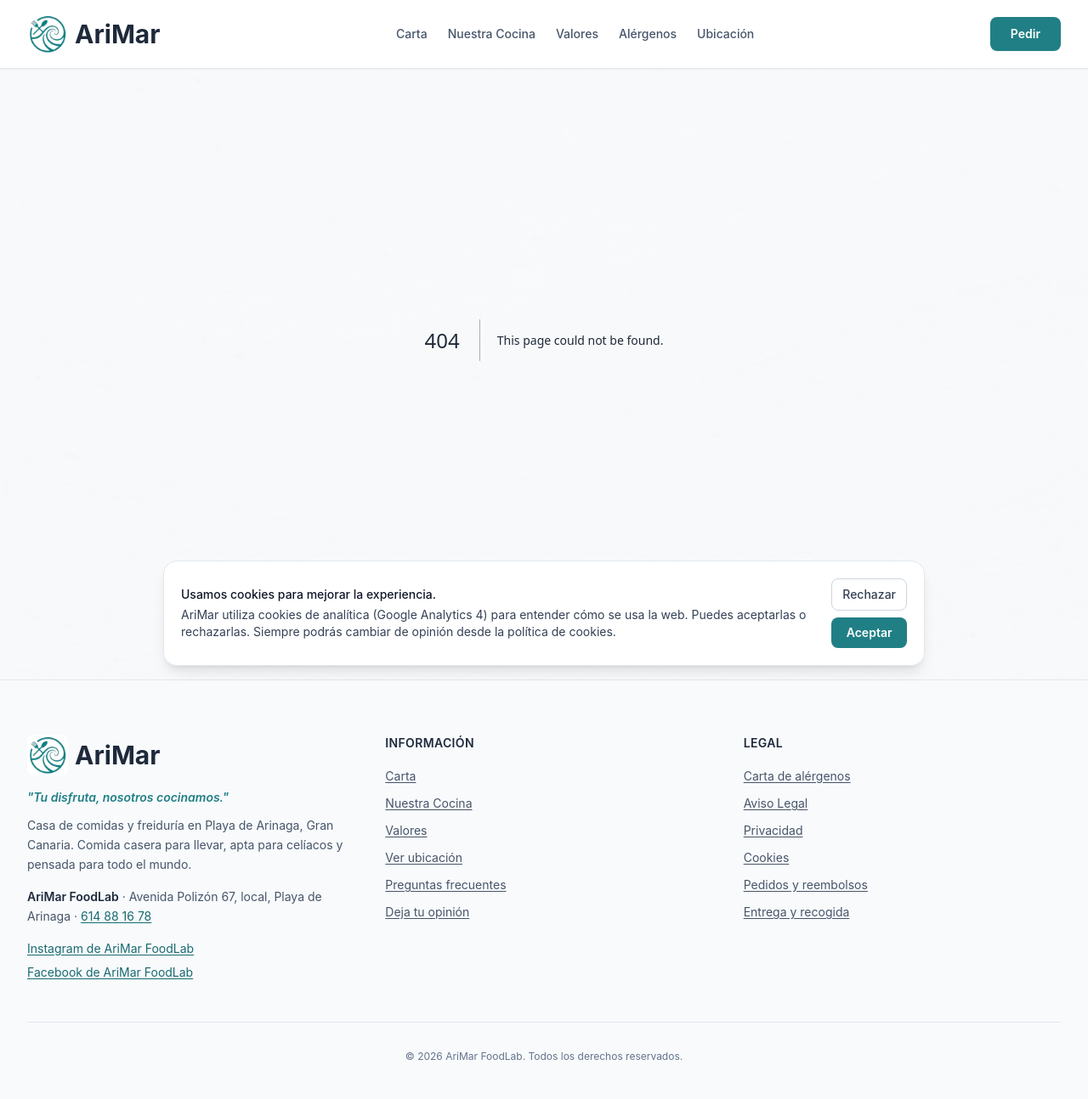
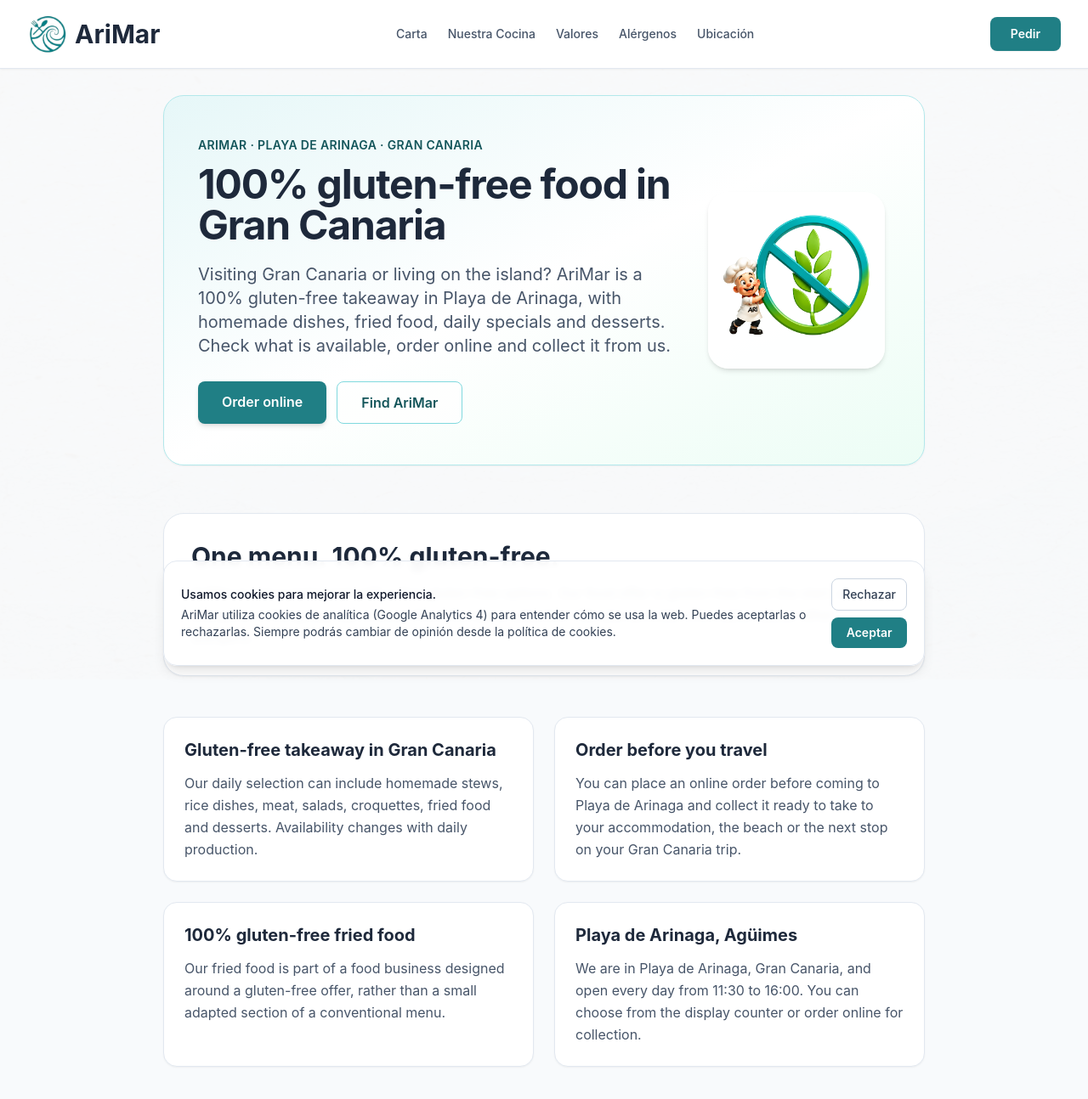
Before and after one commit to talaverilla85/ArimarWeb, a Next.js app: page /en/gluten-free-gran-canaria in a window 1280 px wide. Before the commit this address had no page. Shown: the top 1294 px of the page at 85% size. Built offline with nearby package versions, Linux system fonts and the light colour scheme.

Commit message:
SEO: add English gluten-free Gran Canaria landing page

```diff
--- /dev/null
+++ b/app/en/gluten-free-gran-canaria/page.tsx
@@ -0,0 +1,127 @@
+import type { Metadata } from 'next'
+import Image from 'next/image'
+import Link from 'next/link'
+import { SIN_GLUTEN_ALT, SIN_GLUTEN_IMAGE } from '@/components/SinGlutenBlock'
+
+export const metadata: Metadata = {
+  title: 'Gluten Free Gran Canaria: 100% Gluten-Free Food | AriMar',
+  description:
+    '100% gluten-free takeaway food in Gran Canaria. Homemade dishes, fried food and online ordering for collection at AriMar in Playa de Arinaga.',
+  alternates: {
+    canonical: '/en/gluten-free-gran-canaria',
+    languages: {
+      'es-ES': '/sin-gluten-gran-canaria',
+      'en': '/en/gluten-free-gran-canaria',
+    },
+  },
+  openGraph: {
+    title: 'Gluten Free Gran Canaria: 100% Gluten-Free Food | AriMar',
+    description:
+      'A 100% gluten-free takeaway in Gran Canaria. Order online and collect in Playa de Arinaga.',
+    type: 'website',
+    url: 'https://arimarfoodlab.es/en/gluten-free-gran-canaria',
+  },
+}
+
+const faqs = [
+  ['Is AriMar 100% gluten-free?', 'Yes. AriMar is a 100% gluten-free takeaway and food shop in Playa de Arinaga, Gran Canaria.'],
+  ['Can I order before travelling to AriMar?', 'Yes. You can check what is available and place your order online before coming to collect it.'],
+  ['Is AriMar only for people with coeliac disease?', 'No. We make homemade food for everyone, with one gluten-free menu for the whole group.'],
+  ['Where is AriMar?', 'AriMar is in Playa de Arinaga, Agüimes, on the island of Gran Canaria.'],
+]
+
+export default function GlutenFreeGranCanariaPage() {
+  const faqJsonLd = {
+    '@context': 'https://schema.org',
+    '@type': 'FAQPage',
+    mainEntity: faqs.map(([q, a]) => ({
+      '@type': 'Question',
+      name: q,
+      acceptedAnswer: { '@type': 'Answer', text: a },
+    })),
+  }
+
+  return (
+    <div className="pt-28 pb-20 px-4 sm:px-6 lg:px-8">
+      <script type="application/ld+json" dangerouslySetInnerHTML={{ __html: JSON.stringify(faqJsonLd) }} />
+      <div className="max-w-4xl mx-auto">
+        <header className="rounded-3xl border border-primary-100 bg-gradient-to-br from-primary-50 via-white to-emerald-50 px-6 py-10 md:px-10 md:py-12 mb-14 shadow-sm">
+          <div className="grid gap-8 md:grid-cols-[1fr_220px] md:items-center">
+            <div>
+              <p className="text-sm font-semibold uppercase tracking-wide text-primary-700 mb-3">AriMar · Playa de Arinaga · Gran Canaria</p>
+              <h1 className="text-4xl md:text-5xl font-bold text-slate-800 mb-5 tracking-tight">100% gluten-free food in Gran Canaria</h1>
+              <p className="text-lg md:text-xl text-slate-600 leading-relaxed">
+                Visiting Gran Canaria or living on the island? AriMar is a 100% gluten-free takeaway in Playa de Arinaga,
+                with homemade dishes, fried food, daily specials and desserts. Check what is available, order online and collect it from us.
+              </p>
+              <div className="mt-7 flex flex-col sm:flex-row gap-3">
+                <Link href="/hoy" className="inline-flex justify-center px-7 py-3 bg-primary-500 text-white font-semibold rounded-lg hover:bg-primary-600 transition-colors shadow-md">Order online</Link>
+                <Link href="/contacto" className="inline-flex justify-center px-7 py-3 border border-primary-200 bg-white/70 text-primary-700 font-semibold rounded-lg hover:bg-primary-50 transition-colors">Find AriMar</Link>
+              </div>
+            </div>
+            <div className="mx-auto w-44 md:w-52">
+              <div className="rounded-3xl border border-white/80 bg-white/90 p-3 shadow-md">
+                <Image src={SIN_GLUTEN_IMAGE} alt={SIN_GLUTEN_ALT} width={260} height={220} className="h-auto w-full object-contain" priority />
+              </div>
+            </div>
+          </div>
+        </header>
+
+        <section className="mb-12 rounded-3xl border border-slate-200 bg-white px-6 py-8 md:px-8 shadow-sm">
+          <h2 className="text-2xl md:text-3xl font-bold text-slate-800 mb-3">One menu. 100% gluten-free.</h2>
+          <p className="text-slate-600 leading-relaxed">
+            AriMar is not a restaurant with a few gluten-free options. Our food offer is gluten-free from the start,
+            so everyone in the group can choose from the same selection. We also provide information about other allergens.
+          </p>
+        </section>
+
+        <div className="grid grid-cols-1 md:grid-cols-2 gap-6 mb-12">
+          <section className="rounded-2xl border border-slate-200 bg-white p-6 shadow-sm">
+            <h2 className="text-xl font-bold text-slate-800 mb-3">Gluten-free takeaway in Gran Canaria</h2>
+            <p className="text-slate-600 leading-relaxed">Our daily selection can include homemade stews, rice dishes, meat, salads, croquettes, fried food and desserts. Availability changes with daily production.</p>
+          </section>
+          <section className="rounded-2xl border border-slate-200 bg-white p-6 shadow-sm">
+            <h2 className="text-xl font-bold text-slate-800 mb-3">Order before you travel</h2>
+            <p className="text-slate-600 leading-relaxed">You can place an online order before coming to Playa de Arinaga and collect it ready to take to your accommodation, the beach or the next stop on your Gran Canaria trip.</p>
+          </section>
+          <section className="rounded-2xl border border-slate-200 bg-white p-6 shadow-sm">
+            <h2 className="text-xl font-bold text-slate-800 mb-3">100% gluten-free fried food</h2>
+            <p className="text-slate-600 leading-relaxed">Our fried food is part of a food business designed around a gluten-free offer, rather than a small adapted section of a conventional menu.</p>
+          </section>
+          <section className="rounded-2xl border border-slate-200 bg-white p-6 shadow-sm">
+            <h2 className="text-xl font-bold text-slate-800 mb-3">Playa de Arinaga, Agüimes</h2>
+            <p className="text-slate-600 leading-relaxed">We are in Playa de Arinaga, Gran Canaria, and open every day from 11:30 to 16:00. You can choose from the display counter or order online for collection.</p>
+          </section>
+        </div>
+
+        <section className="mb-12 rounded-3xl bg-slate-900 px-6 py-9 md:px-10 text-white">
+          <h2 className="text-2xl md:text-3xl font-bold mb-4">Gluten-free food sorted before you arrive</h2>
+          <p className="text-white/80 leading-relaxed mb-6">
+            If you are planning a holiday in Gran Canaria, you can check AriMar before travelling, order online and collect your food when you pass through Playa de Arinaga.
+          </p>
+          <Link href="/hoy" className="inline-flex justify-center px-7 py-3 bg-primary-500 text-white font-semibold rounded-lg hover:bg-primary-600 transition-colors">See today's food and order</Link>
+        </section>
+
+        <section className="mb-12">
+          <h2 className="text-2xl md:text-3xl font-bold text-slate-800 mb-5">Gluten-free Gran Canaria: quick questions</h2>
+          <div className="space-y-3">
+            {faqs.map(([q, a]) => (
+              <details key={q} className="rounded-2xl border border-slate-200 bg-white px-5 py-4 shadow-sm">
+                <summary className="cursor-pointer font-semibold text-slate-800">{q}</summary>
+                <p className="pt-3 text-slate-600 leading-relaxed">{a}</p>
+              </details>
+            ))}
+          </div>
+        </section>
+
+        <div className="flex flex-wrap gap-3">
+          <Link href="/sin-gluten-gran-canaria" className="font-semibold text-primary-700 hover:underline">Español</Link>
+          <span className="text-slate-300">·</span>
+          <Link href="/carta" className="font-semibold text-primary-700 hover:underline">Menu / carta</Link>
+          <span className="text-slate-300">·</span>
+          <Link href="/contacto" className="font-semibold text-primary-700 hover:underline">Location & contact</Link>
+        </div>
+      </div>
+    </div>
+  )
+}
```
